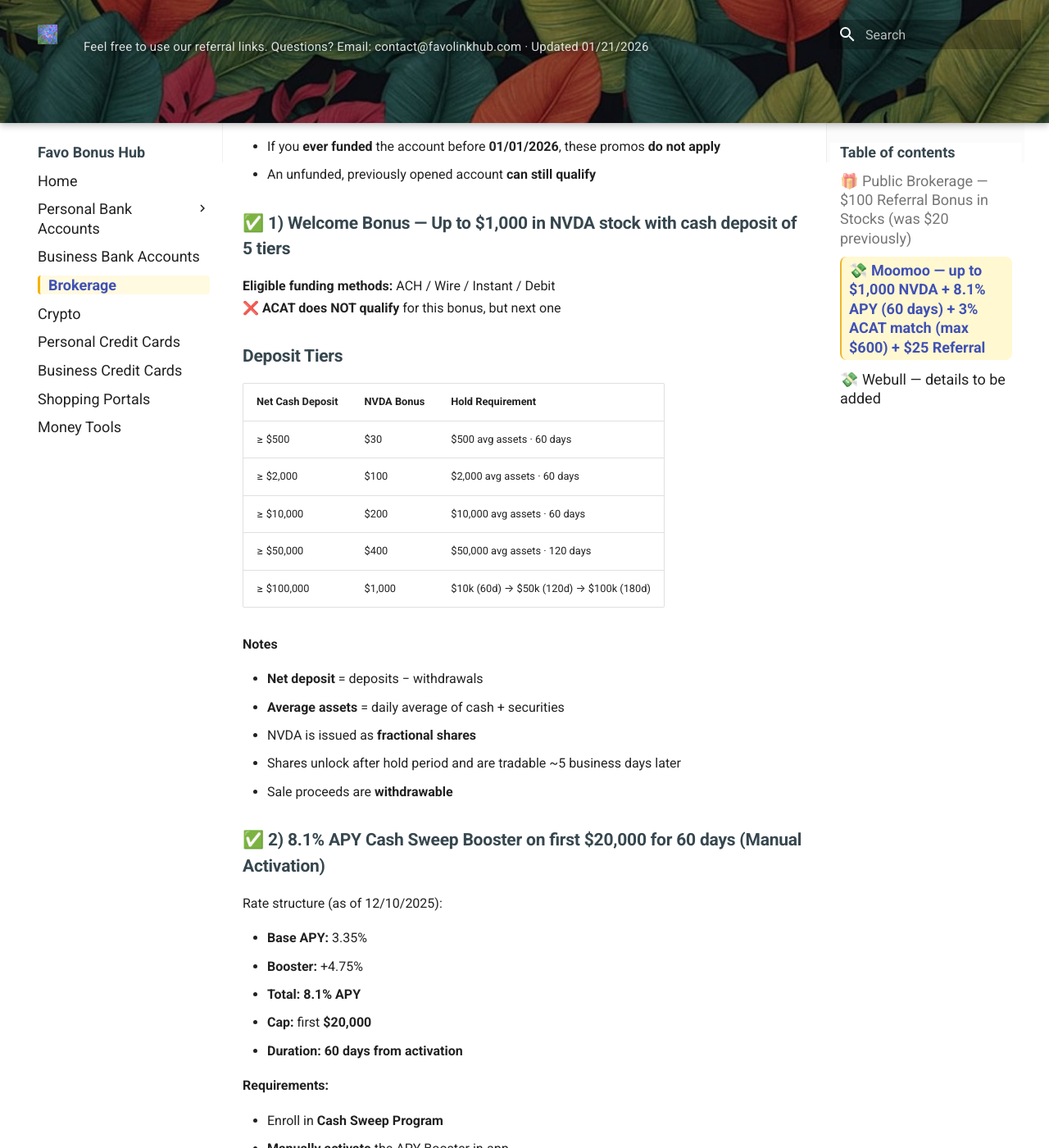
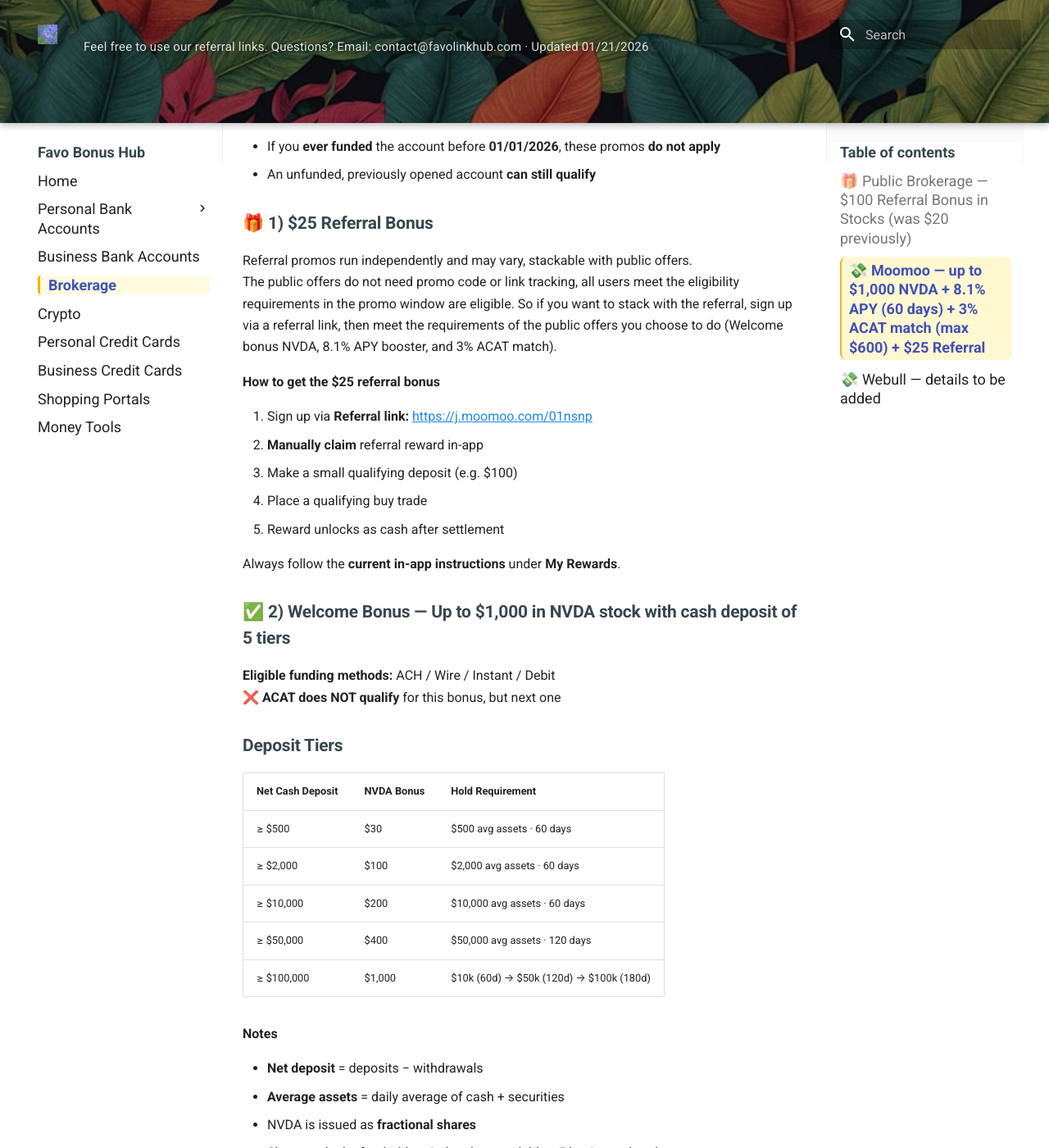
Before and after one commit to whispersofzephyr/favolinkhub-site, an MkDocs documentation site: the page built from docs/brokerage.md, in a window 1280 px wide and 1400 px high, scrolled down 2931 px. Shown: the whole window at 82% size. Built offline with MkDocs 1.6.1 and Material for MkDocs 9.7.7, drawn with Linux system fonts in a browser that asks for light colours; some of the changed text lies outside the part shown.

Commit message:
Update brokerage.md

```diff
--- a/docs/brokerage.md
+++ b/docs/brokerage.md
@@ -97,7 +97,22 @@ Notes:
 - If you **ever funded** the account before **01/01/2026**, these promos **do not apply**
 - An unfunded, previously opened account **can still qualify**
 
-### ✅ 1) Welcome Bonus — **Up to $1,000 in NVDA stock** with cash deposit of 5 tiers
+### 🎁 1) $25 Referral Bonus
+
+Referral promos run independently and may vary, stackable with public offers.
+The public offers do not need promo code or link tracking, all users meet the eligibility requirements in the promo window are eligible. So if you want to stack with the referral, sign up via a referral link, then meet the requirements of the public offers you choose to do (Welcome bonus NVDA, 8.1% APY booster, and 3% ACAT match).
+
+**How to get the $25 referral bonus**
+
+1. Sign up via **Referral link:** [https://j.moomoo.com/01nsnp](https://j.moomoo.com/01nsnp)
+2. **Manually claim** referral reward in-app
+3. Make a small qualifying deposit (e.g. $100)
+4. Place a qualifying buy trade
+5. Reward unlocks as cash after settlement
+
+Always follow the **current in-app instructions** under **My Rewards**.
+
+### ✅ 2) Welcome Bonus — **Up to $1,000 in NVDA stock** with cash deposit of 5 tiers
 
 **Eligible funding methods:** ACH / Wire / Instant / Debit
 ❌ **ACAT does NOT qualify** for this bonus, but next one
@@ -120,7 +135,7 @@ Notes:
 - Shares unlock after hold period and are tradable ~5 business days later
 - Sale proceeds are **withdrawable**
 
-### ✅ 2) 8.1% APY Cash Sweep Booster on first **$20,000** for **60 days**  (Manual Activation)
+### ✅ 3) 8.1% APY Cash Sweep Booster on first **$20,000** for **60 days**  (Manual Activation)
 
 Rate structure (as of 12/10/2025):
 
@@ -170,19 +185,7 @@ Rate structure (as of 12/10/2025):
       - Applied to qualifying buy trades, then convert to real cash
       - Each installment expires **6 months** after unlock
 
-### 4) Referral Bonus (Separate Promo)
-
-Referral promos run independently and may vary, stackable with public offers.
-
-Typical flow:
-
-1. Sign up via **Referral link:** [https://j.moomoo.com/01nsnp](https://j.moomoo.com/01nsnp)
-2. **Manually claim** referral reward in-app
-3. Make a small qualifying deposit (e.g. $100)
-4. Place a qualifying buy trade
-5. Reward unlocks as cash after settlement
-
-Always follow the **current in-app instructions** under **My Rewards**.
+25+200+600+8.1
 
 ---
 
```
Also changed, not shown: other parts of docs/brokerage.md (+1 -1 lines).
